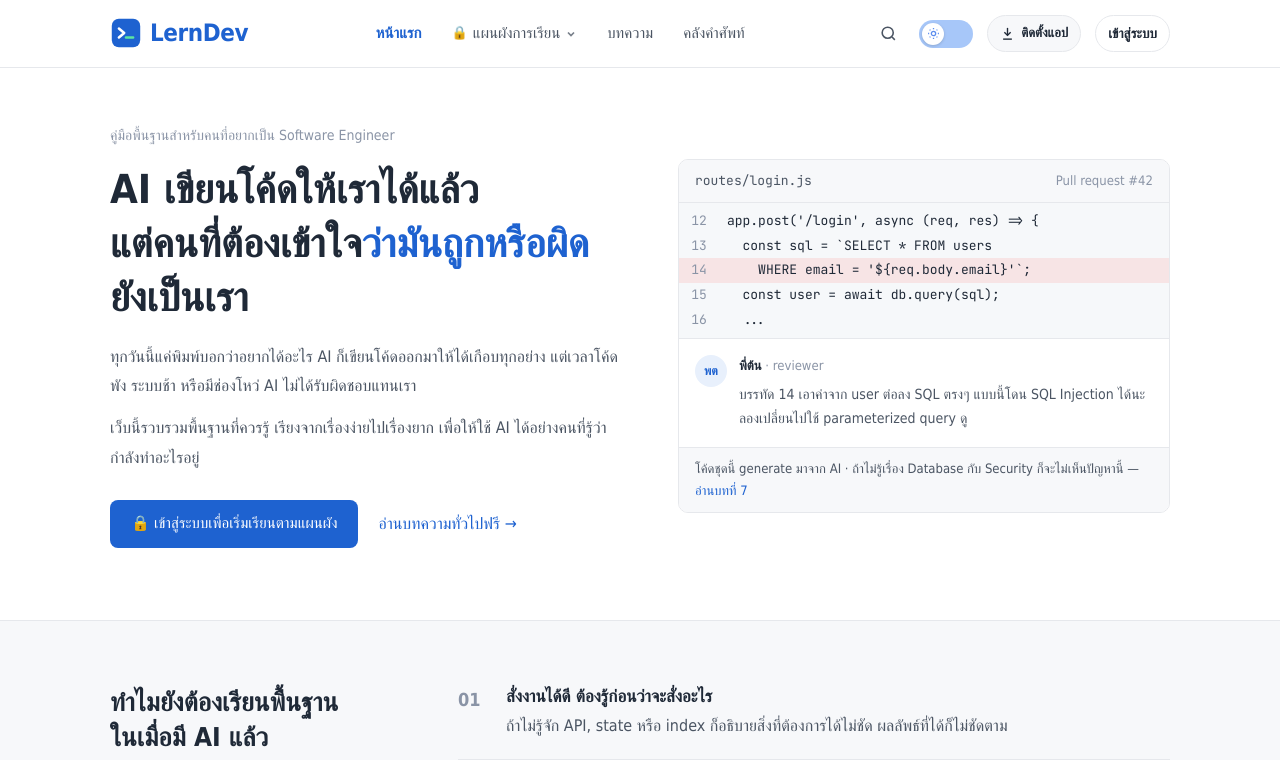
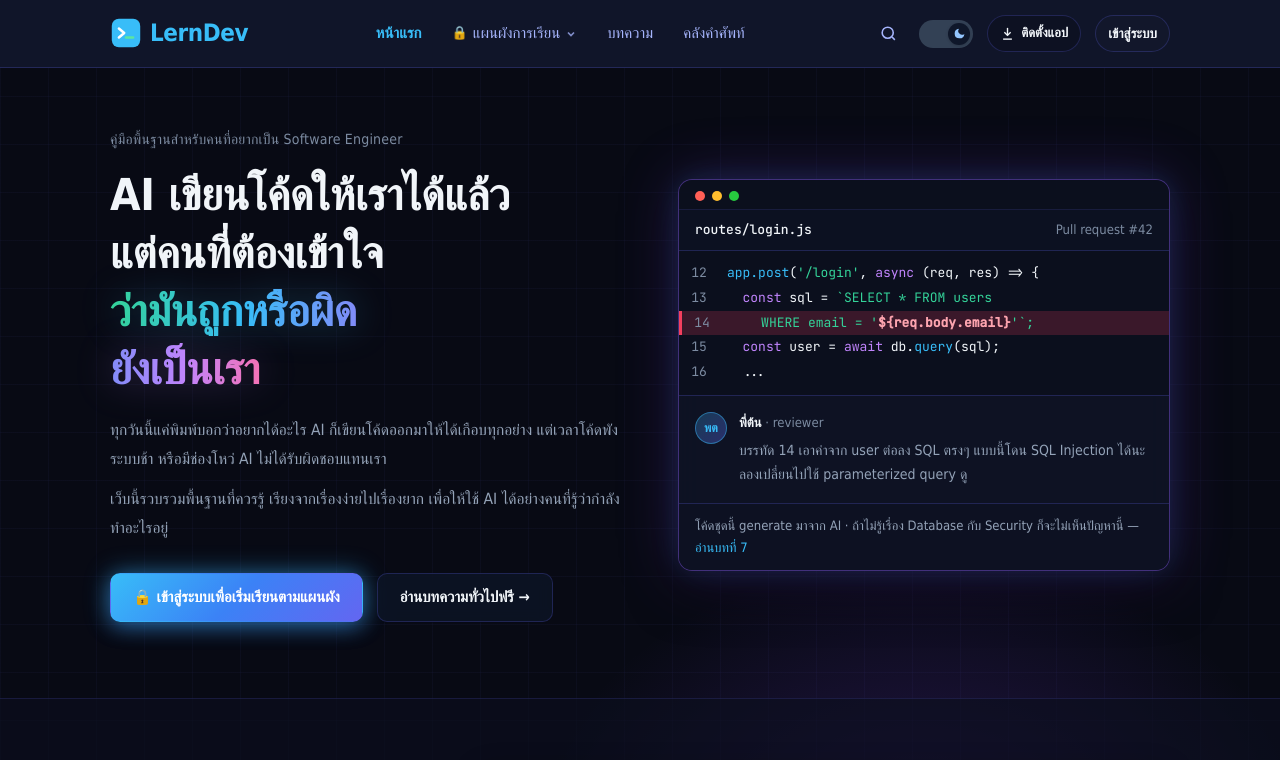
Before and after one commit to miterx112233-jpg/LernWeb, a Next.js app: page / in a window 1280 px wide. Shown: the top 760 px of the page. Built offline with nearby package versions, Linux system fonts and the light colour scheme; a web font is replaced by a local one.

Commit message:
1.2.3.1 ปรับปรุง UI ครั่งที่ 1

```diff
--- a/src/app/globals.css
+++ b/src/app/globals.css
@@ -32,23 +32,24 @@
 }
 
 [data-theme="dark"] {
-  --bg: #0F1318;
-  --bg2: #161B22;
-  --surface: #1A2029;
-  --brand: #5B9BF5;
-  --brand-soft: #1B2B44;
-  --text: #E8EAED;
-  --text2: #A7B0BC;
-  --muted: #7A8594;
-  --border: #2A313B;
-  --code: #141920;
+  --bg: #080A14;
+  --bg2: #0D1122;
+  --surface: #12172B;
+  --brand: #38BDF8;
+  --brand-soft: rgba(56, 189, 248, 0.14);
+  --text: #F1F5F9;
+  --text2: #A5B4FC;
+  --muted: #7C8BA1;
+  --border: rgba(99, 102, 241, 0.24);
+  --code: #0B0F1D;
   --banner: #071F40;
-  --basic: #4CC894;
-  --basic-soft: #15302A;
-  --inter: #5B9BF5;
-  --inter-soft: #1B2B44;
-  --adv: #F0A94B;
-  --adv-soft: #33281A;
+  --basic: #34D399;
+  --basic-soft: rgba(52, 211, 153, 0.14);
+  --inter: #38BDF8;
+  --inter-soft: rgba(56, 189, 248, 0.14);
+  --adv: #FBBF24;
+  --adv-soft: rgba(251, 191, 36, 0.14);
+  --danger-soft: rgba(244, 63, 94, 0.2);
 }
 
 *, *::before, *::after { box-sizing: border-box; }
@@ -63,6 +64,22 @@ body {
   -webkit-font-smoothing: antialiased;
   overflow-x: clip;
   transition: background 0.2s, color 0.2s;
+}
+[data-theme="dark"] body {
+  background-color: #080A14;
+  background-image:
+    radial-gradient(ellipse 560px 440px at 72% 22%, rgba(124, 58, 237, 0.26), transparent 70%),
+    radial-gradient(ellipse 460px 360px at 26% 36%, rgba(56, 189, 248, 0.14), transparent 70%),
+    linear-gradient(rgba(99, 102, 241, 0.045) 1px, transparent 1px),
+    linear-gradient(90deg, rgba(99, 102, 241, 0.045) 1px, transparent 1px);
+  background-size: 100% 100%, 100% 100%, 48px 48px, 48px 48px;
+  background-attachment: fixed;
+}
+[data-theme="dark"] .text2 {
+  color: #94A3B8;
+}
+[data-theme="dark"] .section-sub {
+  color: #94A3B8;
 }
 a { color: inherit; text-decoration: none; }
 img, svg { display: block; }
@@ -91,12 +108,36 @@ ul, ol { margin: 0; padding: 0; list-style: none; }
 /* ---------- Buttons ---------- */
 .btn {
   display: inline-flex; align-items: center; gap: 8px;
-  padding: 10px 20px; border-radius: 8px;
-  border: 1px solid transparent; font-weight: 500; font-size: 15px;
-  transition: opacity 0.15s, background 0.15s, border-color 0.15s;
-}
-.btn--primary { background: var(--brand); color: #fff; }
-.btn--primary:hover { opacity: 0.92; }
+  padding: 11px 22px; border-radius: 10px;
+  border: 1px solid transparent; font-weight: 600; font-size: 15px;
+  transition: transform 0.15s, opacity 0.15s, background 0.15s, border-color 0.15s, box-shadow 0.2s;
+}
+.btn--primary {
+  background: linear-gradient(135deg, #38BDF8 0%, #3B82F6 50%, #6366F1 100%);
+  color: #fff;
+  box-shadow: 0 0 26px rgba(56, 189, 248, 0.45), 0 6px 20px rgba(59, 130, 246, 0.35);
+}
+.btn--primary:hover {
+  opacity: 0.96;
+  transform: translateY(-1px);
+  box-shadow: 0 0 34px rgba(56, 189, 248, 0.65), 0 8px 24px rgba(99, 102, 241, 0.45);
+}
+.btn--glass {
+  background: rgba(15, 23, 42, 0.65);
+  color: var(--text);
+  border: 1px solid var(--border);
+  backdrop-filter: blur(8px);
+}
+:root:not([data-theme="dark"]) .btn--glass {
+  background: var(--surface);
+  color: var(--text);
+  border: 1px solid var(--border);
+}
+.btn--glass:hover {
+  border-color: var(--brand);
+  color: var(--brand);
+  background: rgba(56, 189, 248, 0.08);
+}
 .btn--outline { background: var(--surface); border-color: var(--border); }
 .btn--outline:hover { background: var(--bg2); }
 .btn--done { background: var(--basic-soft); color: var(--basic); border-color: transparent; font-weight: 600; }
@@ -356,43 +397,178 @@ ul, ol { margin: 0; padding: 0; list-style: none; }
    HOME PAGE
    ========================================================= */
 .hero {
-  padding-top: 56px;
-  padding-bottom: 72px;
+  position: relative;
+  padding-top: 60px;
+  padding-bottom: 76px;
   display: grid;
   grid-template-columns: minmax(0, 1.05fr) minmax(0, 1fr);
   gap: clamp(28px, 4vw, 52px);
   align-items: center;
 }
-.hero__eyebrow { font-size: 14px; color: var(--muted); }
+.hero__eyebrow {
+  font-size: 14px;
+  color: var(--muted);
+  letter-spacing: 0.2px;
+}
 .hero__title {
   margin-top: 14px;
-  font-size: clamp(28px, 3.2vw, 40px);
-  line-height: 1.35;
-  font-weight: 700;
-}
-.hero__p { margin-top: 18px; font-size: 16px; line-height: 1.85; color: var(--text2); max-width: 520px; }
+  font-size: clamp(30px, 3.5vw, 44px);
+  line-height: 1.32;
+  font-weight: 700;
+  letter-spacing: -0.3px;
+}
+.hero__grad-cyan {
+  background: linear-gradient(90deg, #34D399 0%, #38BDF8 55%, #818CF8 100%);
+  -webkit-background-clip: text;
+  background-clip: text;
+  color: transparent;
+  filter: drop-shadow(0 0 18px rgba(56, 189, 248, 0.28));
+}
+.hero__grad-purple {
+  background: linear-gradient(90deg, #818CF8 0%, #C084FC 50%, #F472B6 100%);
+  -webkit-background-clip: text;
+  background-clip: text;
+  color: transparent;
+  filter: drop-shadow(0 0 18px rgba(192, 132, 252, 0.28));
+}
+.hero__p { margin-top: 18px; font-size: 15.5px; line-height: 1.85; color: var(--text2); max-width: 520px; }
+[data-theme="dark"] .hero__p { color: #94A3B8; }
 .hero__p + .hero__p { margin-top: 12px; }
-.hero__cta { margin-top: 28px; display: flex; align-items: center; gap: 20px; flex-wrap: wrap; }
-
-.review { border: 1px solid var(--border); border-radius: var(--radius); overflow: hidden; background: var(--surface); font-size: 14px; max-width: 100%; }
-.review__head { display: flex; justify-content: space-between; padding: 10px 16px; border-bottom: 1px solid var(--border); background: var(--bg2); font-size: 13px; }
-.review__file { font-family: var(--mono); color: var(--text2); }
-.review__code { font-family: var(--mono); font-size: 13px; line-height: 1.9; background: var(--code); padding: 6px 0; overflow-x: auto; }
+.hero__cta { margin-top: 30px; display: flex; align-items: center; gap: 14px; flex-wrap: wrap; }
+
+.review {
+  position: relative;
+  border: 1px solid var(--border);
+  border-radius: 14px;
+  overflow: hidden;
+  background: var(--surface);
+  font-size: 14px;
+  max-width: 100%;
+  transition: box-shadow 0.25s, border-color 0.25s;
+}
+[data-theme="dark"] .review {
+  background: rgba(15, 20, 38, 0.88);
+  border: 1px solid rgba(139, 92, 246, 0.42);
+  box-shadow:
+    0 0 60px rgba(124, 58, 237, 0.26),
+    0 0 28px rgba(56, 189, 248, 0.14),
+    0 20px 48px rgba(0, 0, 0, 0.55);
+  backdrop-filter: blur(12px);
+}
+.review__dots-bar {
+  display: flex;
+  align-items: center;
+  gap: 7px;
+  padding: 11px 16px 8px;
+  background: rgba(10, 14, 28, 0.65);
+  border-bottom: 1px solid rgba(99, 102, 241, 0.15);
+}
+:root:not([data-theme="dark"]) .review__dots-bar {
+  background: var(--bg2);
+  border-bottom: 1px solid var(--border);
+}
+.review__dot {
+  width: 10px;
+  height: 10px;
+  border-radius: 50%;
+  display: inline-block;
+}
+.review__dot--red { background: #FF5F56; }
+.review__dot--yellow { background: #FFBD2E; }
+.review__dot--green { background: #27C93F; }
+
+.review__head { display: flex; justify-content: space-between; padding: 9px 16px; border-bottom: 1px solid var(--border); background: var(--bg2); font-size: 13px; }
+[data-theme="dark"] .review__head { background: rgba(13, 18, 34, 0.75); }
+.review__file { font-family: var(--mono); color: var(--text); font-weight: 500; }
+.review__code { font-family: var(--mono); font-size: 13px; line-height: 1.9; background: var(--code); padding: 10px 0; overflow-x: auto; }
 .review__line { display: flex; white-space: pre; }
 .review__line .ln { width: 40px; text-align: right; padding-right: 12px; color: var(--muted); user-select: none; flex-shrink: 0; }
 .review__line .code { padding-left: 8px; padding-right: 12px; }
-.review__line.is-bad { background: var(--danger-soft); }
+.review__line.is-bad {
+  background: var(--danger-soft);
+  border-left: 3px solid #F43F5E;
+}
+.syn-kw { color: #C084FC; }
+.syn-fn { color: #38BDF8; }
+.syn-str { color: #34D399; }
+.syn-warn { color: #FDA4AF; font-weight: 600; }
+:root:not([data-theme="dark"]) .syn-kw { color: #7C3AED; }
+:root:not([data-theme="dark"]) .syn-fn { color: #0284C7; }
+:root:not([data-theme="dark"]) .syn-str { color: #059669; }
+:root:not([data-theme="dark"]) .syn-warn { color: #E11D48; }
+
 .review__comment { display: flex; gap: 12px; padding: 16px; border-top: 1px solid var(--border); }
-.avatar { width: 32px; height: 32px; flex-shrink: 0; border-radius: 50%; display: grid; place-items: center; font-size: 12px; font-weight: 600; background: var(--brand-soft); color: var(--brand); }
-.review__note { padding: 10px 16px; border-top: 1px solid var(--border); background: var(--bg2); font-size: 13px; color: var(--text2); }
-
-.why { display: grid; grid-template-columns: minmax(240px, 300px) minmax(0, 1fr); gap: clamp(24px, 4vw, 48px); }
-.why__list li { display: grid; grid-template-columns: 48px 1fr; padding: 20px 0; border-bottom: 1px solid var(--border); }
-.why__list li:first-child { padding-top: 0; }
-.why__list li:last-child { border-bottom: 0; }
-.why__num { font-size: 18px; font-weight: 600; color: var(--muted); }
-.why__list h3 { font-size: 17px; font-weight: 600; }
-.why__list p { margin-top: 4px; color: var(--text2); }
+.avatar {
+  width: 32px; height: 32px; flex-shrink: 0; border-radius: 50%;
+  display: grid; place-items: center; font-size: 12px; font-weight: 700;
+  background: linear-gradient(135deg, rgba(56, 189, 248, 0.25), rgba(99, 102, 241, 0.35));
+  border: 1px solid rgba(56, 189, 248, 0.45);
+  color: var(--brand);
+}
+.review__note { padding: 11px 16px; border-top: 1px solid var(--border); background: var(--bg2); font-size: 13px; color: var(--text2); }
+[data-theme="dark"] .review__note { background: rgba(13, 18, 34, 0.8); color: #94A3B8; }
+
+[data-theme="dark"] .section--alt {
+  background: rgba(11, 15, 30, 0.65);
+  border-top: 1px solid rgba(99, 102, 241, 0.16);
+  border-bottom: 1px solid rgba(99, 102, 241, 0.16);
+}
+
+.why {
+  display: grid;
+  grid-template-columns: minmax(250px, 320px) minmax(0, 1fr);
+  gap: clamp(24px, 4vw, 48px);
+  align-items: start;
+}
+.why__list {
+  display: flex;
+  flex-direction: column;
+  gap: 14px;
+}
+.why__list li {
+  display: grid;
+  grid-template-columns: 44px 1fr;
+  gap: 16px;
+  align-items: center;
+  padding: 18px 22px;
+  border-radius: 14px;
+  background: var(--surface);
+  border: 1px solid var(--border);
+  box-shadow: 0 6px 24px rgba(0, 0, 0, 0.08);
+  transition: border-color 0.2s, transform 0.2s, box-shadow 0.2s;
+}
+[data-theme="dark"] .why__list li {
+  background: rgba(17, 23, 43, 0.78);
+  border: 1px solid rgba(99, 102, 241, 0.26);
+  box-shadow: 0 8px 28px rgba(0, 0, 0, 0.32);
+}
+.why__list li:hover {
+  border-color: rgba(56, 189, 248, 0.5);
+  transform: translateY(-2px);
+}
+.why__num {
+  width: 38px;
+  height: 38px;
+  border-radius: 10px;
+  display: grid;
+  place-items: center;
+  font-family: var(--mono);
+  font-size: 14px;
+  font-weight: 700;
+  background: linear-gradient(135deg, rgba(56, 189, 248, 0.22), rgba(59, 130, 246, 0.35));
+  border: 1px solid rgba(56, 189, 248, 0.55);
+  color: #38BDF8;
+  box-shadow: 0 0 16px rgba(56, 189, 248, 0.25);
+}
+:root:not([data-theme="dark"]) .why__num {
+  background: var(--brand-soft);
+  border-color: rgba(30, 98, 208, 0.3);
+  color: var(--brand);
+  box-shadow: none;
+}
+.why__list h3 { font-size: 16.5px; font-weight: 600; color: var(--text); }
+.why__list p { margin-top: 4px; font-size: 14.5px; color: var(--text2); }
+[data-theme="dark"] .why__list p { color: #94A3B8; }
 
 .table-wrap { border: 1px solid var(--border); border-radius: var(--radius); overflow: hidden; overflow-x: auto; }
 .table { width: 100%; border-collapse: collapse; font-size: 15px; }
--- a/src/app/layout.tsx
+++ b/src/app/layout.tsx
@@ -64,7 +64,7 @@ export default function RootLayout({
   children: React.ReactNode;
 }>) {
   return (
-    <html lang="th" suppressHydrationWarning>
+    <html lang="th" data-theme="dark" suppressHydrationWarning>
       <head>
         <link rel="preconnect" href="https://fonts.googleapis.com" />
         <link
--- a/src/app/page.tsx
+++ b/src/app/page.tsx
@@ -28,16 +28,18 @@ export default function HomePage() {
 
   return (
     <>
-      {/* 1. HERO SECTION — เกริ่นยุค AI (โทนเรียบ ไม่ขายของ) */}
+      {/* 1. HERO SECTION — เกริ่นยุค AI */}
       <section className="container hero">
         <div>
           <p className="hero__eyebrow">คู่มือพื้นฐานสำหรับคนที่อยากเป็น Software Engineer</p>
           <h1 className="hero__title">
             AI เขียนโค้ดให้เราได้แล้ว
             <br />
-            แต่คนที่ต้องเข้าใจ<span className="brand" style={{ whiteSpace: 'nowrap' }}>ว่ามันถูกหรือผิด</span>
+            แต่คนที่ต้องเข้าใจ
             <br />
-            ยังเป็นเรา
+            <span className="hero__grad-cyan">ว่ามันถูกหรือผิด</span>
+            <br />
+            <span className="hero__grad-purple">ยังเป็นเรา</span>
           </h1>
           <p className="hero__p">
             ทุกวันนี้แค่พิมพ์บอกว่าอยากได้อะไร AI ก็เขียนโค้ดออกมาให้ได้เกือบทุกอย่าง
@@ -55,7 +57,7 @@ export default function HomePage() {
                     ? `เรียนต่อ บทที่ ${resumeLesson.no}`
                     : 'เริ่มจากบทแรก'}
                 </Link>
-                <Link className="link" href="/roadmap">
+                <Link className="btn btn--glass" href="/roadmap">
                   ดู Roadmap ทั้งหมด →
                 </Link>
               </>
@@ -64,7 +66,7 @@ export default function HomePage() {
                 <Link className="btn btn--primary" href="/login">
                   🔒 เข้าสู่ระบบเพื่อเริ่มเรียนตามแผนผัง
                 </Link>
-                <Link className="link" href="/articles">
+                <Link className="btn btn--glass" href="/articles">
                   อ่านบทความทั่วไปฟรี →
                 </Link>
               </>
@@ -72,8 +74,13 @@ export default function HomePage() {
           </div>
         </div>
 
-        {/* ภาพประกอบฝั่งขวา: หน้าจอ Code Review แบบ GitHub ธรรมดา */}
+        {/* ภาพประกอบฝั่งขวา: หน้าจอ Code Review สไตล์ IDE พร้อมไฟ 3 ดวง */}
         <div className="review" aria-label="ตัวอย่างการรีวิวโค้ด">
+          <div className="review__dots-bar" aria-hidden="true">
+            <span className="review__dot review__dot--red" />
+            <span className="review__dot review__dot--yellow" />
+            <span className="review__dot review__dot--green" />
+          </div>
           <div className="review__head">
             <span className="review__file">routes/login.js</span>
             <span className="muted">Pull request #42</span>
@@ -81,19 +88,36 @@ export default function HomePage() {
           <div className="review__code">
             <div className="review__line">
               <span className="ln">12</span>
-              <span className="code">{"app.post('/login', async (req, res) => {"}</span>
+              <span className="code">
+                <span className="syn-fn">app.post</span>(
+                <span className="syn-str">&apos;/login&apos;</span>,{' '}
+                <span className="syn-kw">async</span> (req, res) =&gt; {'{'}
+              </span>
             </div>
             <div className="review__line">
               <span className="ln">13</span>
-              <span className="code">{'  const sql = `SELECT * FROM users'}</span>
+              <span className="code">
+                {'  '}
+                <span className="syn-kw">const</span> sql ={' '}
+                <span className="syn-str">`SELECT * FROM users</span>
+              </span>
             </div>
             <div className="review__line is-bad">
               <span className="ln">14</span>
-              <span className="code">{"    WHERE email = '${req.body.email}'`;"}</span>
+              <span className="code">
+                {'    '}
+                <span className="syn-str">WHERE email = &apos;</span>
+                <span className="syn-warn">{'${req.body.email}'}</span>
+                <span className="syn-str">&apos;`;</span>
+              </span>
             </div>
             <div className="review__line">
               <span className="ln">15</span>
-              <span className="code">{'  const user = await db.query(sql);'}</span>
+              <span className="code">
+                {'  '}
+                <span className="syn-kw">const</span> user ={' '}
+                <span className="syn-kw">await</span> db.<span className="syn-fn">query</span>(sql);
+              </span>
             </div>
             <div className="review__line">
               <span className="ln">16</span>
--- a/src/context/ProgressContext.tsx
+++ b/src/context/ProgressContext.tsx
@@ -48,12 +48,12 @@ export function ProgressProvider({ children }: { children: React.ReactNode }) {
   const [isSyncing, setIsSyncing] = useState(false);
   const [completed, setCompleted] = useState<string[]>([]);
   const [lastLessonId, setLastLessonId] = useState<string | null>(null);
-  const [theme, setTheme] = useState<'light' | 'dark'>('light');
+  const [theme, setTheme] = useState<'light' | 'dark'>('dark');
   const [toastMessage, setToastMessage] = useState<string | null>(null);
 
   useEffect(() => {
     try {
-      const savedTheme = (localStorage.getItem(KEY_THEME) as 'light' | 'dark') || 'light';
+      const savedTheme = (localStorage.getItem(KEY_THEME) as 'light' | 'dark') || 'dark';
       setTheme(savedTheme);
       document.documentElement.setAttribute('data-theme', savedTheme);
 
```
Also changed, not shown: 1 other file (tests, documents, lock files or other folders).
